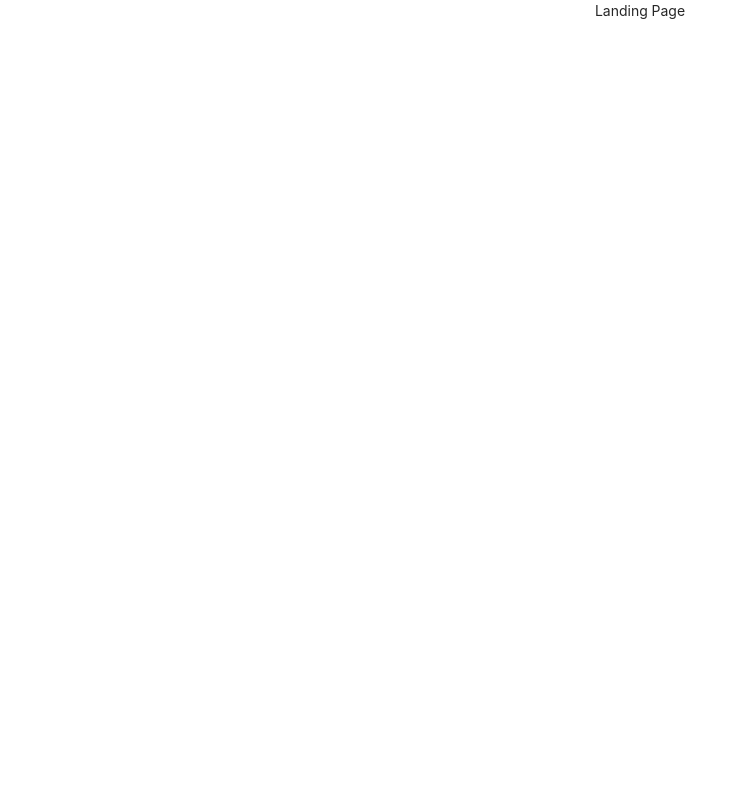
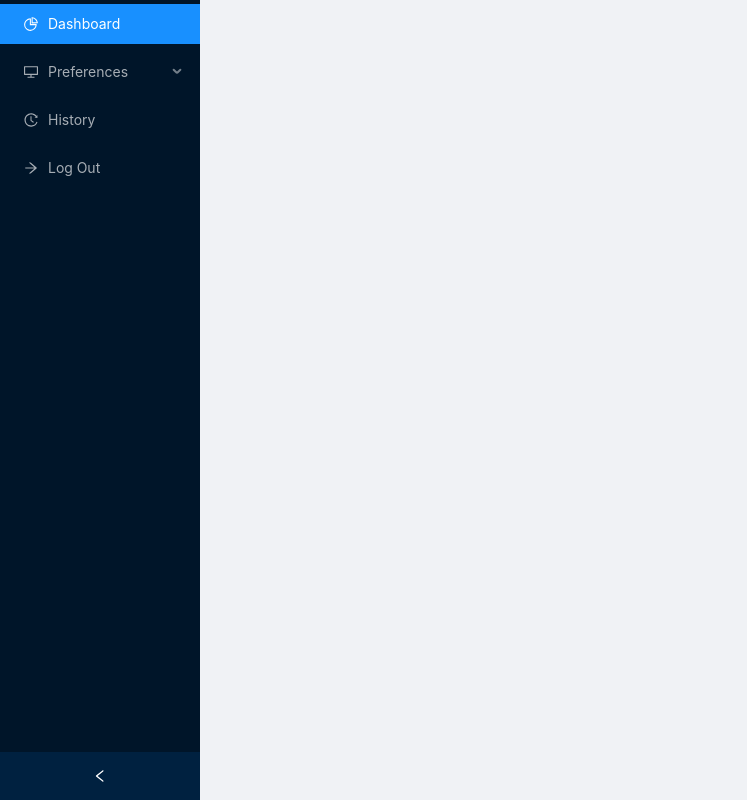
Before and after one commit to shouryan01/Teacher-Payday, a React (Create React App) app in the folder frontend/: page / in a window 1280 px wide. Shown: the whole page, without its empty margins (0-747 px from the left). Built offline with nearby package versions, Linux system fonts and the light colour scheme.

Commit message:
change routing

```diff
--- a/frontend/src/App.tsx
+++ b/frontend/src/App.tsx
@@ -16,12 +16,13 @@ function App() {
   return (
     <div className='App'>
       <Routes>
-        <Route path="/" element={<LandingPage />} />
+        <Route path="/" element={<Dashboard />} />
+        <Route path="/welcome" element={<LandingPage />} />
         <Route path="/login" element={<LogIn />} />
         <Route path="/signup" element={<SignUp />} />
-        <Route path="/dashboard" element={<PrivateRoute />} >
+        {/* <Route path="/dashboard" element={<PrivateRoute />} >
           <Route path="" element={<Dashboard />} />
-        </Route>
+        </Route> */}
         <Route path="*" element={<NotFoundPage />} />
       </Routes>
     </div>
```
